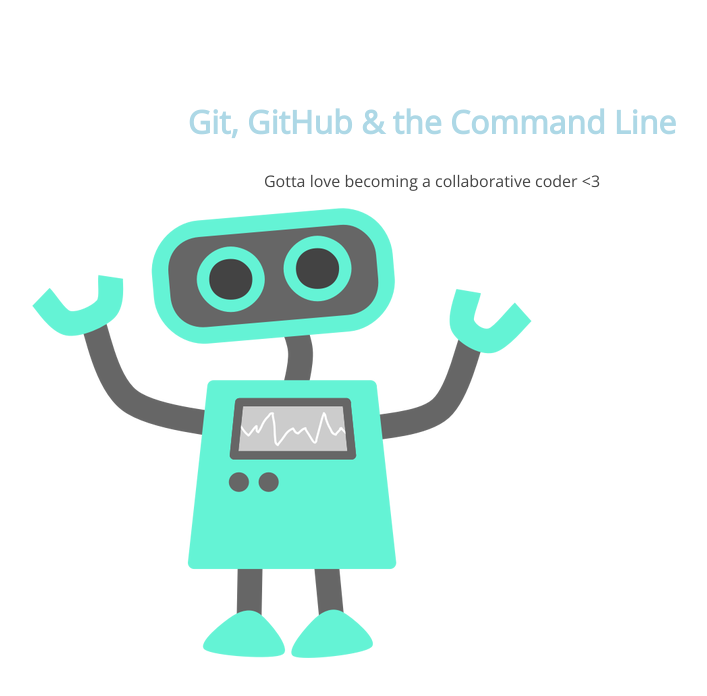
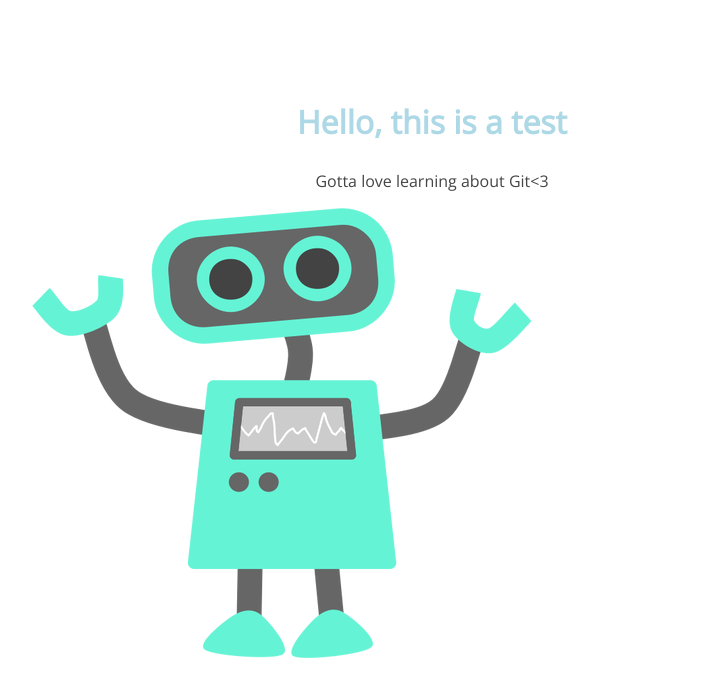
Before and after one commit to jettore519/105-project, a plain HTML site: page index.html in a window 1280 px wide. Shown: the whole page, without its empty margins (208-915 px from the left). Drawn offline with nearby package versions, Linux system fonts and the light colour scheme.

Commit message:
My next commit in this project

```diff
--- a/index.html
+++ b/index.html
@@ -8,8 +8,8 @@
 </head>
 <body>
 	<section>
-		<h1>Git, GitHub & the Command Line</h1>
-		<p>Gotta love becoming a collaborative coder <3</p>
+		<h1>Hello, this is a test</h1>
+		<p>Gotta love learning about Git<3</p>
 		<img src="img/happy-blue-robot.png">
 	</section>
 </body>
```
